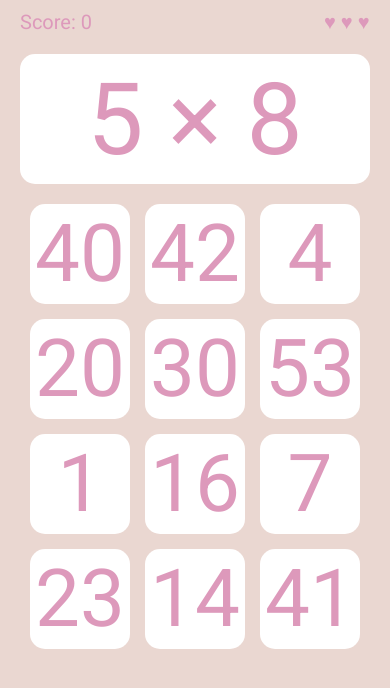
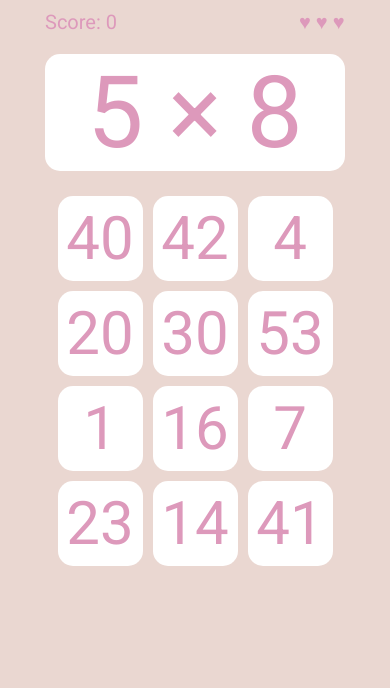
Before and after one commit to ogavashi/NewMathTrainer, a plain HTML site: page index.html in a window 390 px wide. Drawn offline with Linux system fonts and the light colour scheme.

Commit message:
Add files via upload

```diff
--- a/index.html
+++ b/index.html
@@ -11,6 +11,7 @@
     <link rel="preconnect" href="https://fonts.googleapis.com">
     <link rel="preconnect" href="https://fonts.gstatic.com" crossorigin>
     <link href="https://fonts.googleapis.com/css2?family=Roboto&display=swap" rel="stylesheet">
+    <meta name="viewport" content="width=device-width, initial-scale=1.0, maximum-scale=1.0, user-scalable=0">
 </head>
 
 <body>
--- a/script.js
+++ b/script.js
@@ -42,7 +42,7 @@ const gameMaster = (() => {
   const getHearts = () => hearts;
   const decHearts = () => (hearts = hearts.slice(2));
   const incHearts = () => {
-    if (hearts.length != 3) hearts += " ♥";
+    if (hearts.length != 5) hearts += " ♥";
   };
   const generateTask = () => {
     answersField.clearArray();
--- a/style.css
+++ b/style.css
@@ -34,7 +34,7 @@ body {
 }
 
 #hearts {
-    min-width:  46px;
+  min-width: 46px;
 }
 
 #time {
@@ -86,3 +86,87 @@ body {
   color: white;
   pointer-events: none;
 }
+
+@media only screen and (max-width: 600px) {
+  body {
+    overflow-y: hidden;
+  }
+  #main-frame {
+    display: flex;
+    justify-content: center;
+  }
+
+  #trainer {
+    margin: 0;
+    padding: 0;
+    display: flex;
+    justify-content: center;
+    flex-direction: column;
+    max-width: 300px;
+  }
+
+  #info-area {
+    display: flex;
+    flex-direction: row;
+    justify-content: space-between;
+    margin-top: 10px;
+    margin-bottom: 20px;
+    font-size: 20px;
+    max-width: 300px;
+    max-height: 24px;
+  }
+
+  #hearts {
+    min-width: 46px;
+  }
+
+  #time {
+    margin-right: 25px;
+  }
+
+  #screen {
+    background-color: white;
+    min-width: 300px;
+    min-height: 100px;
+    border-radius: 15px;
+    display: flex;
+    justify-content: center;
+    align-items: center;
+    font-size: 100px;
+  }
+
+  #buttons {
+    display: grid;
+    grid-template-columns: repeat(3, 85px);
+    grid-template-rows: repeat(10, 85px);
+    grid-column-gap: 10px;
+    grid-row-gap: 10px;
+    justify-content: center;
+    margin-top: 25px;
+  }
+
+  .button {
+    font-size: 60px;
+    background-color: white;
+    text-align: center;
+    display: flex;
+    justify-content: center;
+    align-items: center;
+    border-radius: 15px;
+    transition: 0.4s;
+  }
+
+  .button:hover {
+    opacity: 0.8;
+  }
+
+  .button:active {
+    background-color: black;
+  }
+
+  .wrong {
+    background-color: #1f1a38;
+    color: white;
+    pointer-events: none;
+  }
+}
```
